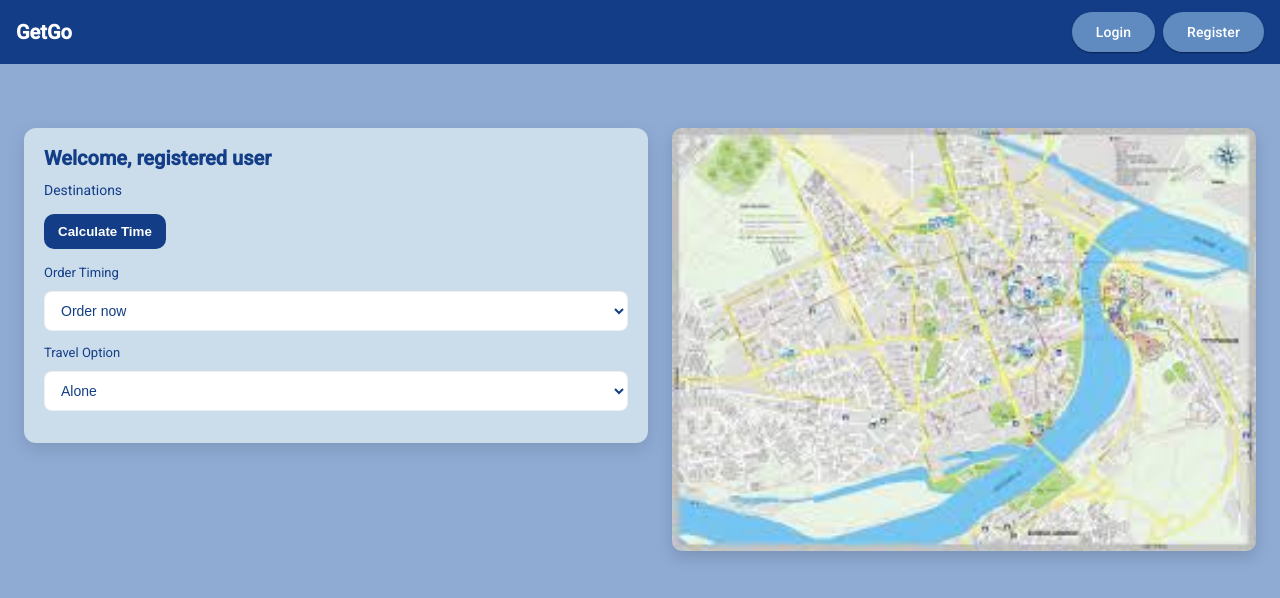
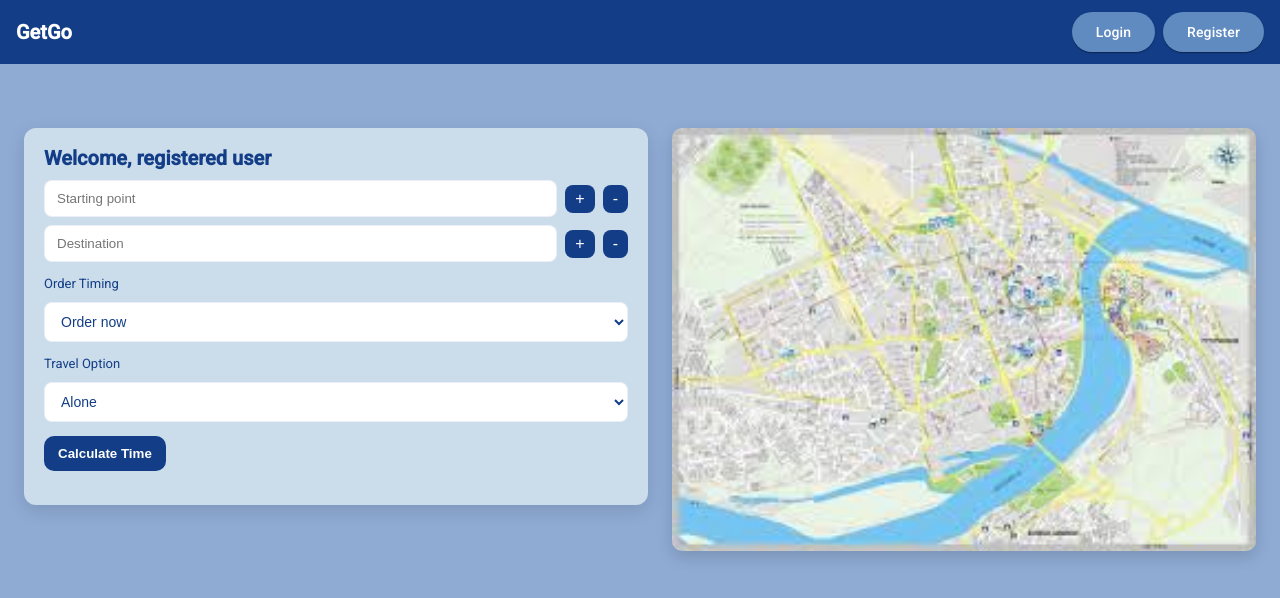
Before and after one commit to kzi-nastava/mrs-team2-TODO-Smisliti-ime, an Angular app in the folder frontend/GetGo/: page /home in a window 1280 px wide. Shown: the top 598 px of the page. Built offline with nearby package versions, Linux system fonts and the light colour scheme.

Commit message:
Improved navbar routing and added destination points oon registered page (#23)

```diff
--- a/frontend/GetGo/src/app/layout/admin-nav-bar/admin-nav-bar.component.html
+++ b/frontend/GetGo/src/app/layout/admin-nav-bar/admin-nav-bar.component.html
@@ -33,7 +33,7 @@
     <span>Register Driver</span>
   </button>
 
-  <button mat-menu-item [routerLink]="['/login']">
+  <button mat-menu-item (click)="logout()">
     <mat-icon>person</mat-icon>
     <span>Log out</span>
   </button>
--- a/frontend/GetGo/src/app/layout/admin-nav-bar/admin-nav-bar.component.ts
+++ b/frontend/GetGo/src/app/layout/admin-nav-bar/admin-nav-bar.component.ts
@@ -2,9 +2,10 @@ import { Component } from '@angular/core';
 
 import {MatToolbarModule} from '@angular/material/toolbar';
 import {MatButtonModule} from '@angular/material/button';
-import {RouterLink} from '@angular/router';
+import {Router, RouterLink} from '@angular/router';
 import { MatIconModule } from '@angular/material/icon';
 import { MatMenuModule } from '@angular/material/menu';
+import {AuthService} from '../../pages/authentication/auth-service/auth.service';
 
 @Component({
   selector: 'app-admin-nav-bar',
@@ -13,5 +14,10 @@ import { MatMenuModule } from '@angular/material/menu';
   styleUrl: './admin-nav-bar.component.css',
 })
 export class AdminNavBarComponent {
+  constructor(public auth: AuthService, private router: Router) {}
 
+  logout() {
+    this.auth.logout();
+    this.router.navigate(['/']);
+  }
 }
--- a/frontend/GetGo/src/app/layout/driver-nav-bar/driver-nav-bar.component.html
+++ b/frontend/GetGo/src/app/layout/driver-nav-bar/driver-nav-bar.component.html
@@ -28,7 +28,7 @@
     <span>Profile data</span>
   </button>
 
-  <button mat-menu-item [routerLink]="['/login']">
+  <button mat-menu-item (click)="logout()">
     <mat-icon>person</mat-icon>
     <span>Log out</span>
   </button>
--- a/frontend/GetGo/src/app/layout/driver-nav-bar/driver-nav-bar.component.ts
+++ b/frontend/GetGo/src/app/layout/driver-nav-bar/driver-nav-bar.component.ts
@@ -1,10 +1,10 @@
 import { Component } from '@angular/core';
-
 import {MatToolbarModule} from '@angular/material/toolbar';
 import {MatButtonModule} from '@angular/material/button';
-import {RouterLink} from '@angular/router';
+import {Router, RouterLink} from '@angular/router';
 import { MatIconModule } from '@angular/material/icon';
 import { MatMenuModule } from '@angular/material/menu';
+import {AuthService} from '../../pages/authentication/auth-service/auth.service';
 
 @Component({
   selector: 'app-driver-nav-bar',
@@ -13,5 +13,10 @@ import { MatMenuModule } from '@angular/material/menu';
   styleUrl: './driver-nav-bar.component.css',
 })
 export class DriverNavBarComponent {
+  constructor(public auth: AuthService, private router: Router) {}
 
+  logout() {
+    this.auth.logout();
+    this.router.navigate(['/']);
+  }
 }
--- a/frontend/GetGo/src/app/layout/registered-home/registered-home.component.html
+++ b/frontend/GetGo/src/app/layout/registered-home/registered-home.component.html
@@ -1,13 +1,17 @@
+<form [formGroup]="travelForm" (ngSubmit)="submit()">
   <div class="home">
     <div class="left">
       <h1>Welcome, registered user</h1>
 
-    <div class="destinations">
-      <label>Destinations</label>
+      <div class="destinations" formArrayName="destinations">
+        <div *ngFor="let dest of destinations.controls; let i = index" [formGroupName]="i" class="dest-row">
+          <input type="text" formControlName="name"
+                 [placeholder]="i === 0 ? 'Starting point' : (i === destinations.length - 1 ? 'Destination' : 'Waypoint')" />
+
+          <!-- dugmad su uvek vidljiva -->
+          <button type="button" class="mini">+</button>
+          <button type="button" class="mini">-</button>
         </div>
-
-    <div class="form-actions">
-      <button>Calculate Time</button>
       </div>
 
       <div class="form-group">
@@ -21,9 +25,13 @@
       <div class="form-group">
         <label>Travel Option</label>
         <select>
-        <option value="now">Alone</option>
-        <option value="later">With friends</option>
+          <option value="alone">Alone</option>
+          <option value="friends">With friends</option>
         </select>
+      </div>
+
+      <div class="form-actions">
+        <button type="submit">Calculate Time</button>
       </div>
     </div>
 
@@ -31,3 +39,4 @@
       <img src="/assets/images/map.jpeg" alt="Map" />
     </div>
   </div>
+</form>
--- a/frontend/GetGo/src/app/layout/registered-home/registered-home.component.ts
+++ b/frontend/GetGo/src/app/layout/registered-home/registered-home.component.ts
@@ -1,13 +1,49 @@
-import { Component, OnInit } from '@angular/core';
-import {FormsModule} from '@angular/forms';
+import { Component } from '@angular/core';
+import { FormArray, FormBuilder, FormGroup, Validators, ReactiveFormsModule } from '@angular/forms';
+import { CommonModule } from '@angular/common';
 
 @Component({
   selector: 'app-registered-home',
+  standalone: true,
+  imports: [CommonModule, ReactiveFormsModule],
   templateUrl: './registered-home.component.html',
-  imports: [
-    FormsModule
-  ],
   styleUrls: ['./registered-home.component.css']
 })
 export class RegisteredHomeComponent {
+  travelForm: FormGroup;
+
+  constructor(private fb: FormBuilder) {
+    this.travelForm = this.fb.group({
+      destinations: this.fb.array([
+        this.createDestination('Starting point'),  // start
+        this.createDestination('Destination')      // end
+      ])
+    });
+  }
+
+  get destinations(): FormArray {
+    return this.travelForm.get('destinations') as FormArray;
+  }
+
+  createDestination(defaultLabel: string = ''): FormGroup {
+    return this.fb.group({
+      name: ['', Validators.required]
+    });
+  }
+
+  addDestination(index: number) {
+    this.destinations.insert(index + 1, this.createDestination(''));
+  }
+
+  removeDestination(index: number) {
+    if (this.destinations.length > 2) {
+      this.destinations.removeAt(index);
+    }
+  }
+
+  submit() {
+    if (this.travelForm.valid) {
+      console.log('Destinations:', this.travelForm.value.destinations);
+    }
+  }
 }
--- a/frontend/GetGo/src/app/layout/user-nav-bar/user-nav-bar.component.html
+++ b/frontend/GetGo/src/app/layout/user-nav-bar/user-nav-bar.component.html
@@ -49,7 +49,7 @@
     <span>TMP: Register</span>
   </button>
 
-  <button mat-menu-item [routerLink]="['/login']">
+  <button mat-menu-item (click)="logout()">
     <mat-icon>person</mat-icon>
     <span>Log out</span>
   </button>
--- a/frontend/GetGo/src/app/layout/user-nav-bar/user-nav-bar.component.ts
+++ b/frontend/GetGo/src/app/layout/user-nav-bar/user-nav-bar.component.ts
@@ -2,9 +2,10 @@ import { Component } from '@angular/core';
 
 import {MatToolbarModule} from '@angular/material/toolbar';
 import {MatButtonModule} from '@angular/material/button';
-import {RouterLink} from '@angular/router';
+import {Router, RouterLink} from '@angular/router';
 import { MatIconModule } from '@angular/material/icon';
 import { MatMenuModule } from '@angular/material/menu';
+import {AuthService} from '../../pages/authentication/auth-service/auth.service';
 
 @Component({
   selector: 'app-user-nav-bar',
@@ -13,5 +14,10 @@ import { MatMenuModule } from '@angular/material/menu';
   styleUrl: './user-nav-bar.component.css',
 })
 export class UserNavBarComponent {
+  constructor(public auth: AuthService, private router: Router) {}
 
+  logout() {
+    this.auth.logout();
+    this.router.navigate(['/']);
+  }
 }
```
Lines whose indentation alone changed are shown as unchanged.
